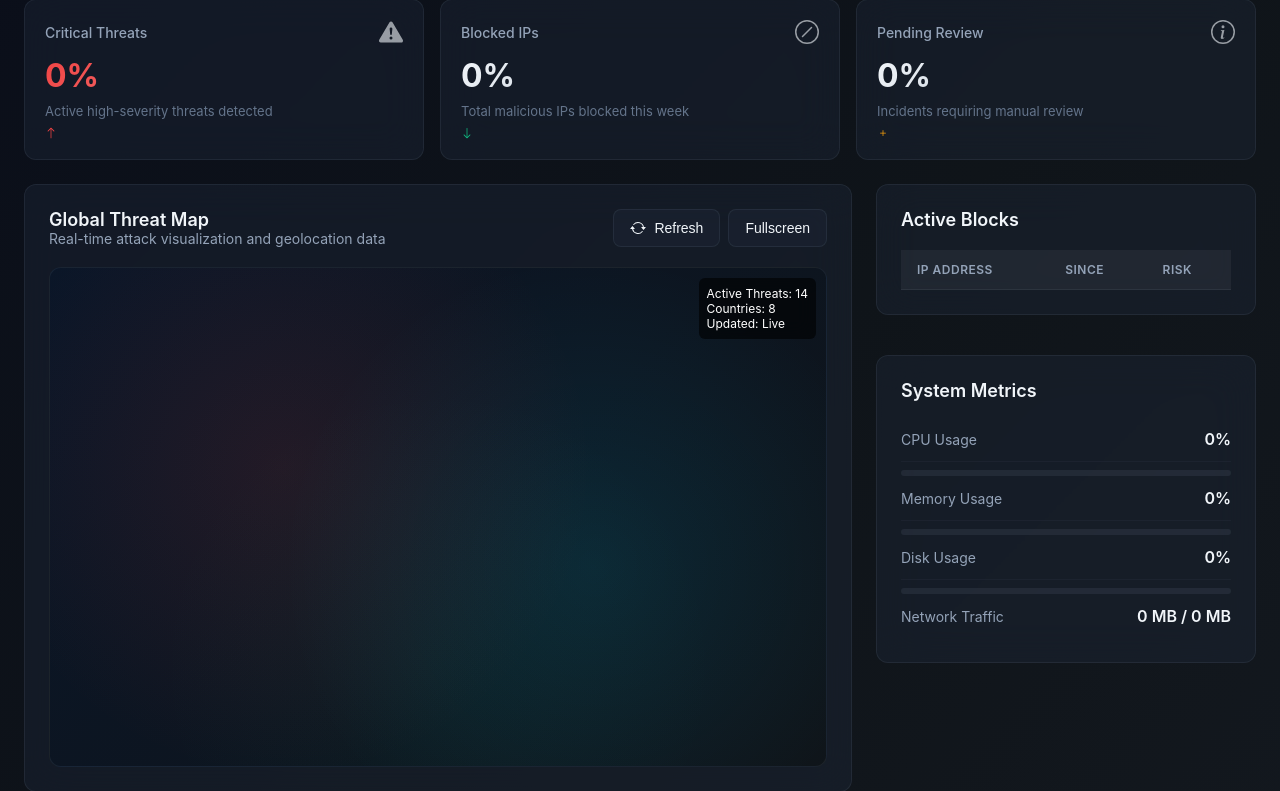
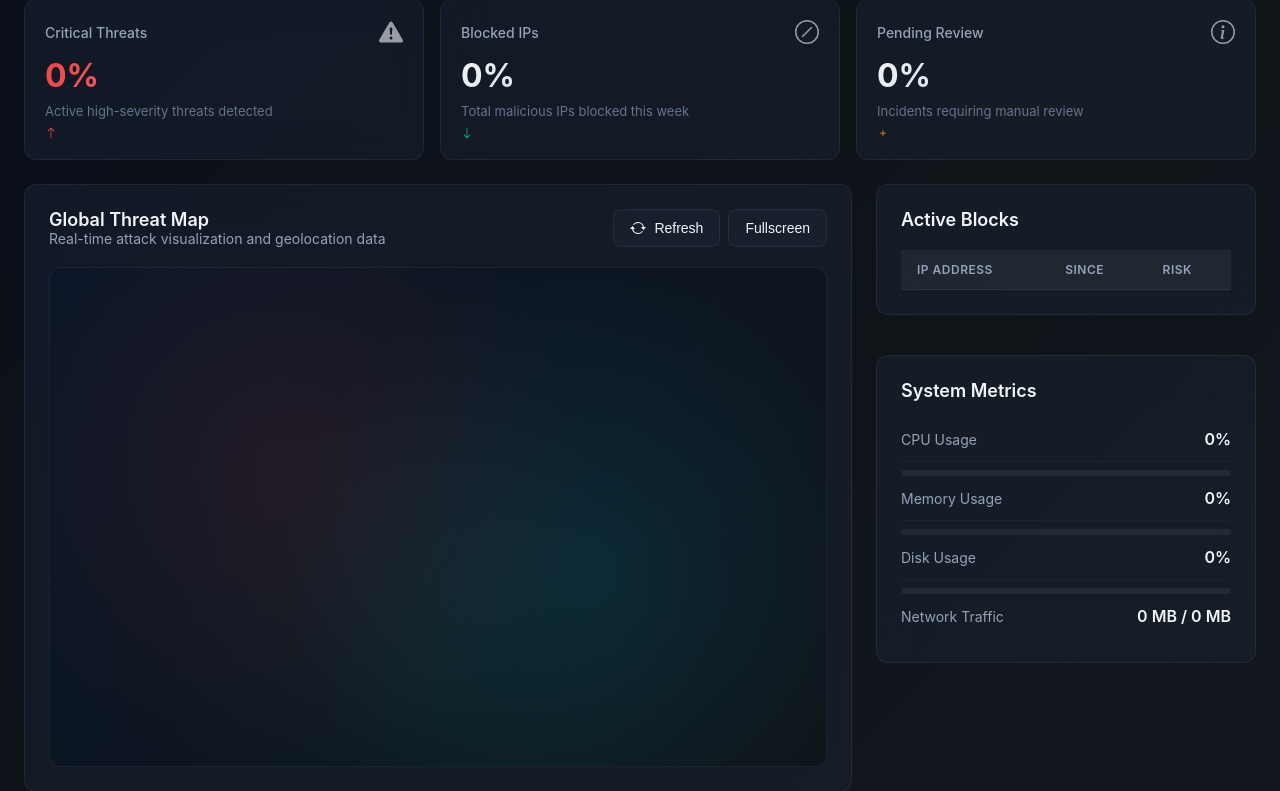
Before and after one commit to Pinagayaonawap22/network-threat-blocking-website, a Flask app: page / in a window 1280 px wide. Shown: the part 155-946 px from the top of the page. Run offline with Flask 3, Linux system fonts and the light colour scheme; lists and menus that the app fills with data are empty.

Commit message:
Initial commit - upload project

```diff
--- a/app/templates/dashboard.html
+++ b/app/templates/dashboard.html
@@ -104,12 +104,7 @@
             </div>
           </div>
           <div class="threat-map" style="height: 500px; width: 100%; border-radius: 12px; overflow: hidden; position: relative;">
-            <div class="map-overlay" style="position: absolute; top: 10px; right: 10px; background: rgba(0,0,0,0.6); color: white; padding: 8px; border-radius: 6px; z-index: 1000;">
-              <div>Active Threats: 14</div>
-              <div>Countries: 8</div>
-              <div>Updated: Live</div>
-            </div>
-            <div id="map" style="height: 100%; width: 100%;"></div>
+            <div id="map" style="height: 400px; width: 100%; margin-top: 20px;"></div>
           </div>
 
         </div>
```
